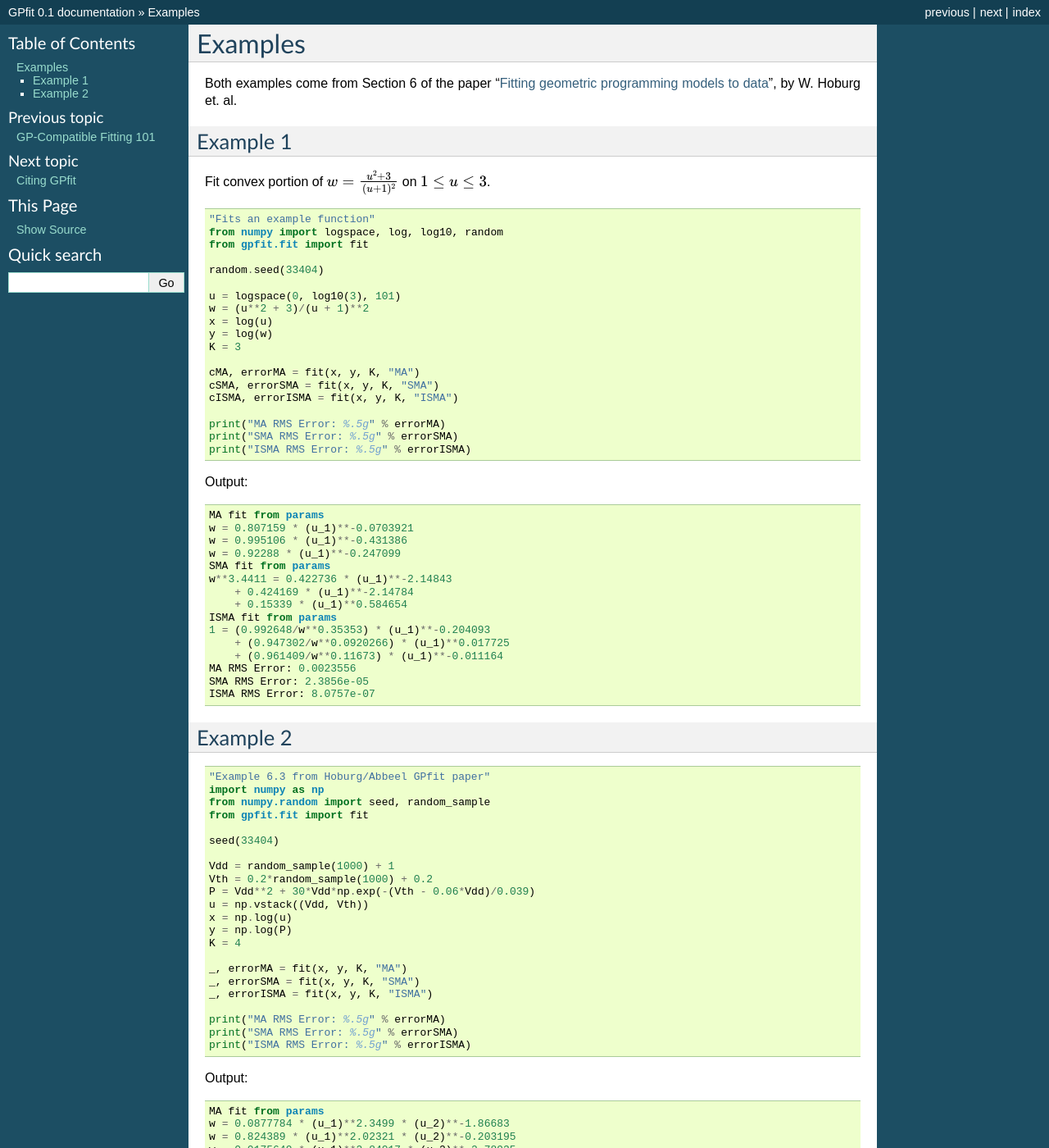
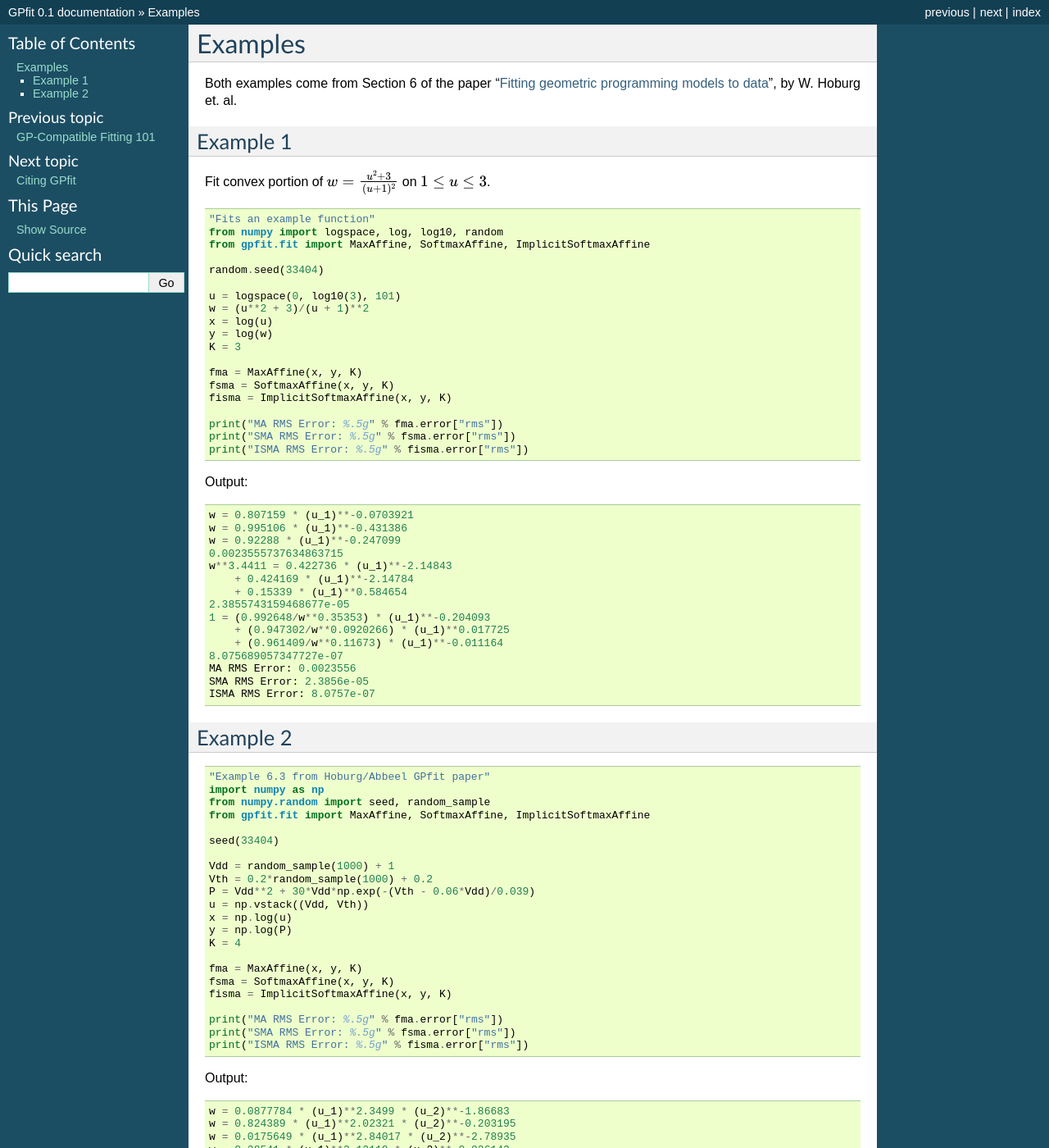
Before and after one commit to convexengineering/gpfit, a Sphinx documentation site: the page built from docs/source/examples.rst, in a window 1280 px wide and 1400 px high. Shown: the whole window at 82% size. Built offline with Sphinx 7.4.7, drawn with Linux system fonts in a browser that asks for light colours; some of the changed text lies outside the part shown.

```diff
--- a/docs/source/examples/hoburgabbeel_ex6_1.py
+++ b/docs/source/examples/hoburgabbeel_ex6_1.py
@@ -1,6 +1,6 @@
 "Fits an example function"
 from numpy import logspace, log, log10, random
-from gpfit.fit import fit
+from gpfit.fit import MaxAffine, SoftmaxAffine, ImplicitSoftmaxAffine
 
 random.seed(33404)
 
@@ -10,10 +10,10 @@ x = log(u)
 y = log(w)
 K = 3
 
-cMA, errorMA = fit(x, y, K, "MA")
-cSMA, errorSMA = fit(x, y, K, "SMA")
-cISMA, errorISMA = fit(x, y, K, "ISMA")
+fma = MaxAffine(x, y, K)
+fsma = SoftmaxAffine(x, y, K)
+fisma = ImplicitSoftmaxAffine(x, y, K)
 
-print("MA RMS Error: %.5g" % errorMA)
-print("SMA RMS Error: %.5g" % errorSMA)
-print("ISMA RMS Error: %.5g" % errorISMA)
+print("MA RMS Error: %.5g" % fma.error["rms"])
+print("SMA RMS Error: %.5g" % fsma.error["rms"])
+print("ISMA RMS Error: %.5g" % fisma.error["rms"])
--- a/docs/source/examples/hoburgabbeel_ex6_1_output.txt
+++ b/docs/source/examples/hoburgabbeel_ex6_1_output.txt
@@ -1,15 +1,15 @@
-MA fit from params
 w = 0.807159 * (u_1)**-0.0703921
 w = 0.995106 * (u_1)**-0.431386
 w = 0.92288 * (u_1)**-0.247099
-SMA fit from params
+0.0023555737634863715
 w**3.4411 = 0.422736 * (u_1)**-2.14843
     + 0.424169 * (u_1)**-2.14784
     + 0.15339 * (u_1)**0.584654
-ISMA fit from params
+2.3855743159468677e-05
 1 = (0.992648/w**0.35353) * (u_1)**-0.204093
     + (0.947302/w**0.0920266) * (u_1)**0.017725
     + (0.961409/w**0.11673) * (u_1)**-0.011164
+8.075689057347727e-07
 MA RMS Error: 0.0023556
 SMA RMS Error: 2.3856e-05
 ISMA RMS Error: 8.0757e-07
--- a/docs/source/examples/hoburgabbeel_ex6_3.py
+++ b/docs/source/examples/hoburgabbeel_ex6_3.py
@@ -1,7 +1,7 @@
 "Example 6.3 from Hoburg/Abbeel GPfit paper"
 import numpy as np
 from numpy.random import seed, random_sample
-from gpfit.fit import fit
+from gpfit.fit import MaxAffine, SoftmaxAffine, ImplicitSoftmaxAffine
 
 seed(33404)
 
@@ -13,10 +13,10 @@ x = np.log(u)
 y = np.log(P)
 K = 4
 
-_, errorMA = fit(x, y, K, "MA")
-_, errorSMA = fit(x, y, K, "SMA")
-_, errorISMA = fit(x, y, K, "ISMA")
+fma = MaxAffine(x, y, K)
+fsma = SoftmaxAffine(x, y, K)
+fisma = ImplicitSoftmaxAffine(x, y, K)
 
-print("MA RMS Error: %.5g" % errorMA)
-print("SMA RMS Error: %.5g" % errorSMA)
-print("ISMA RMS Error: %.5g" % errorISMA)
+print("MA RMS Error: %.5g" % fma.error["rms"])
+print("SMA RMS Error: %.5g" % fsma.error["rms"])
+print("ISMA RMS Error: %.5g" % fisma.error["rms"])
--- a/docs/source/examples/hoburgabbeel_ex6_3_output.txt
+++ b/docs/source/examples/hoburgabbeel_ex6_3_output.txt
@@ -1,18 +1,18 @@
-MA fit from params
 w = 0.0877784 * (u_1)**2.3499 * (u_2)**-1.86683
 w = 0.824389 * (u_1)**2.02321 * (u_2)**-0.203195
 w = 0.0175649 * (u_1)**2.84017 * (u_2)**-2.78935
 w = 0.38541 * (u_1)**2.13119 * (u_2)**-0.826143
-SMA fit from params
+0.0073819516227354425
 w**2.22467 = 5.42035e-05 * (u_1)**5.24451 * (u_2)**-6.68343
     + 3.61239e-08 * (u_1)**9.613 * (u_2)**-9.4893
     + 1.07674e-05 * (u_1)**0.538839 * (u_2)**-6.12098
     + 1.0777 * (u_1)**4.43371 * (u_2)**0.0978425
-ISMA fit from params
+0.0001626098715246457
 1 = (0.309986/w**0.309511) * (u_1)**0.6327 * (u_2)**-0.813931
     + (0.012176/w**0.67353) * (u_1)**2.61311 * (u_2)**-2.59033
     + (0.889774/w**0.242028) * (u_1)**0.485343 * (u_2)**-0.0942005
     + (1.00588/w**0.0753052) * (u_1)**0.149934 * (u_2)**0.0116639
+0.00017923470551750996
 MA RMS Error: 0.007382
 SMA RMS Error: 0.00016261
 ISMA RMS Error: 0.00017923
```
Also changed, not shown: 8 other files.
